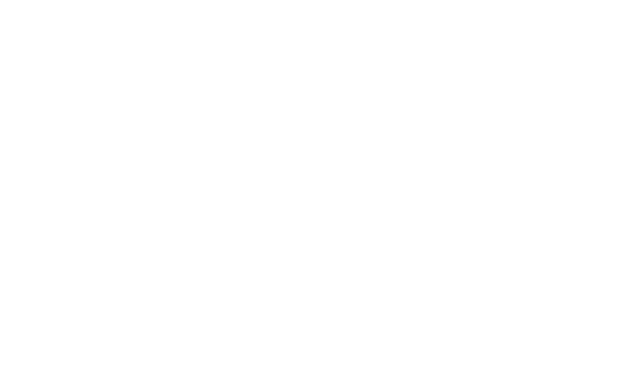
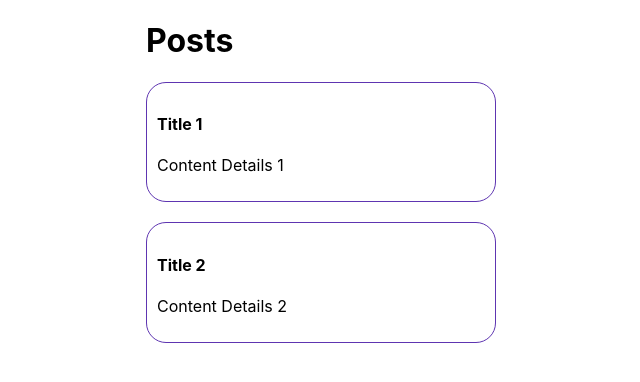
Before and after one commit to Dhannyphantom/redux-tutorial, a React (Create React App) app: page / in a window 1280 px wide. Shown: the top 382 px of the page, without its empty margins (319-959 px from the left). Built offline with nearby package versions, Linux system fonts and the light colour scheme.

Commit message:
Used the useSelector to fetch and render posts data

```diff
--- a/src/App.css
+++ b/src/App.css
@@ -5,7 +5,7 @@
 body {
   display: flex;
   justify-content: center;
-  align-items: center;
+  /* align-items: center; */
   min-height: 100vh;
   font-family: -apple-system, BlinkMacSystemFont, "Segoe UI", Roboto, Oxygen,
     Ubuntu, Cantarell, "Open Sans", "Helvetica Neue", sans-serif;
@@ -26,6 +26,14 @@
   background-color: #7e57c2;
 }
 
+article {
+  border: 1px solid #5e35b1;
+  padding: 10px;
+  border-radius: 20px;
+  min-width: 350px;
+  margin-bottom: 20px;
+}
+
 input {
   padding: 15px;
   background-color: #ede7f6;
--- a/src/App.js
+++ b/src/App.js
@@ -1,7 +1,12 @@
 import "./App.css";
+import PostRender from "./logic/PostRender";
 
 function App() {
-  return <div className="App"></div>;
+  return (
+    <div className="App">
+      <PostRender />
+    </div>
+  );
 }
 
 export default App;
--- a/src/app/store.js
+++ b/src/app/store.js
@@ -1,5 +1,8 @@
 import { configureStore } from "@reduxjs/toolkit";
+import postReducer from "../logic/postSlice";
 
 export const store = configureStore({
-  reducer: {},
+  reducer: {
+    posts: postReducer,
+  },
 });
--- /dev/null
+++ b/src/logic/PostRender.js
@@ -0,0 +1,24 @@
+import React from "react";
+import { useSelector } from "react-redux";
+
+const PostRender = () => {
+  const posts = useSelector((state) => state.posts);
+
+  const renderPosts = posts.map((obj, idx) => {
+    return (
+      <article key={obj.title + idx}>
+        <h4> {obj.title} </h4>
+        <p> {obj.content} </p>
+      </article>
+    );
+  });
+
+  return (
+    <div>
+      <h1>Posts</h1>
+      {renderPosts}
+    </div>
+  );
+};
+
+export default PostRender;
--- /dev/null
+++ b/src/logic/postSlice.js
@@ -0,0 +1,22 @@
+import { createSlice } from "@reduxjs/toolkit";
+
+const initialState = [
+  {
+    title: "Title 1",
+    content: "Content Details 1",
+  },
+  {
+    title: "Title 2",
+    content: "Content Details 2",
+  },
+];
+
+const postSlice = createSlice({
+  name: "posts",
+  initialState,
+  reducers: {},
+});
+
+export const {} = postSlice.actions;
+
+export default postSlice.reducer;
```
